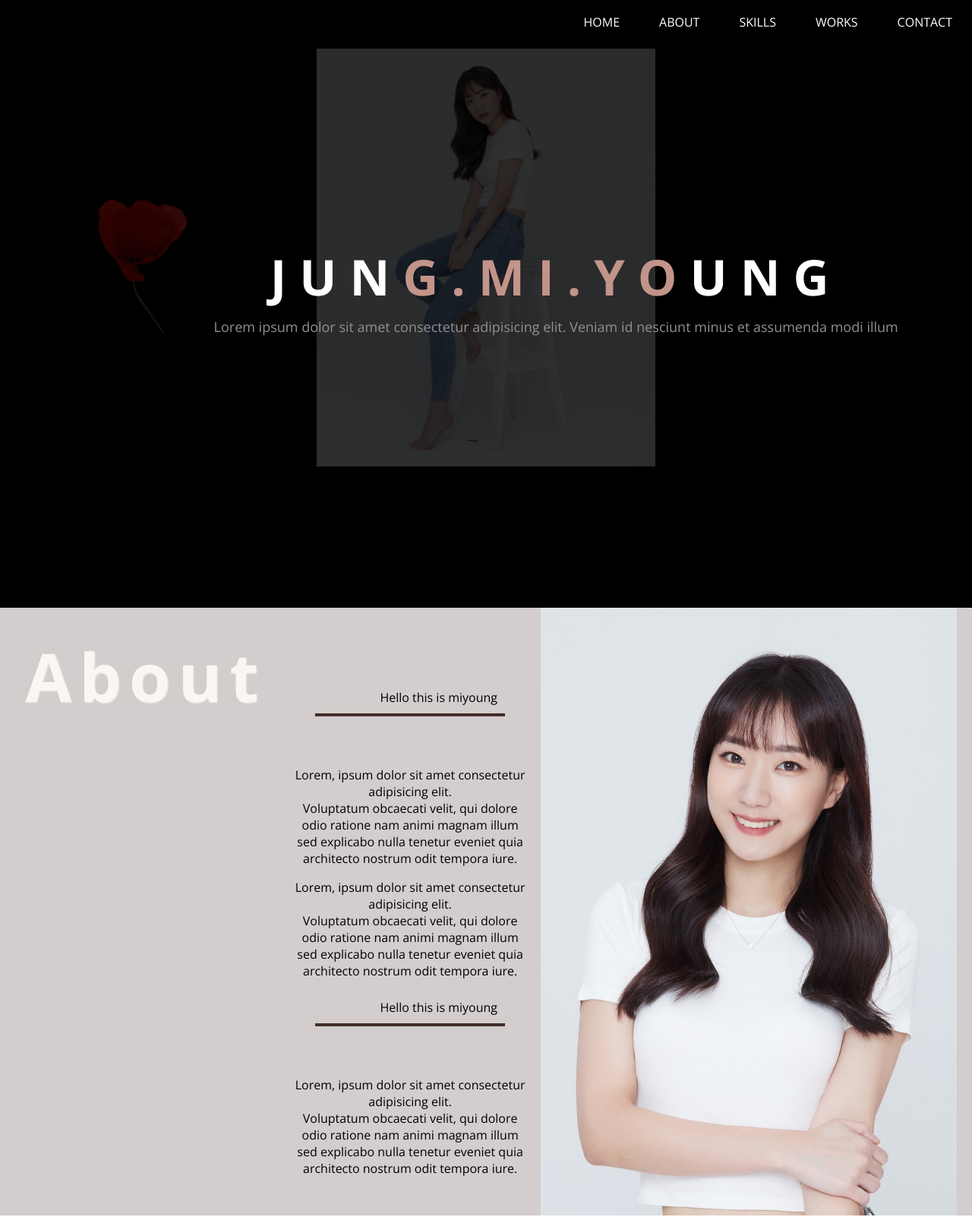
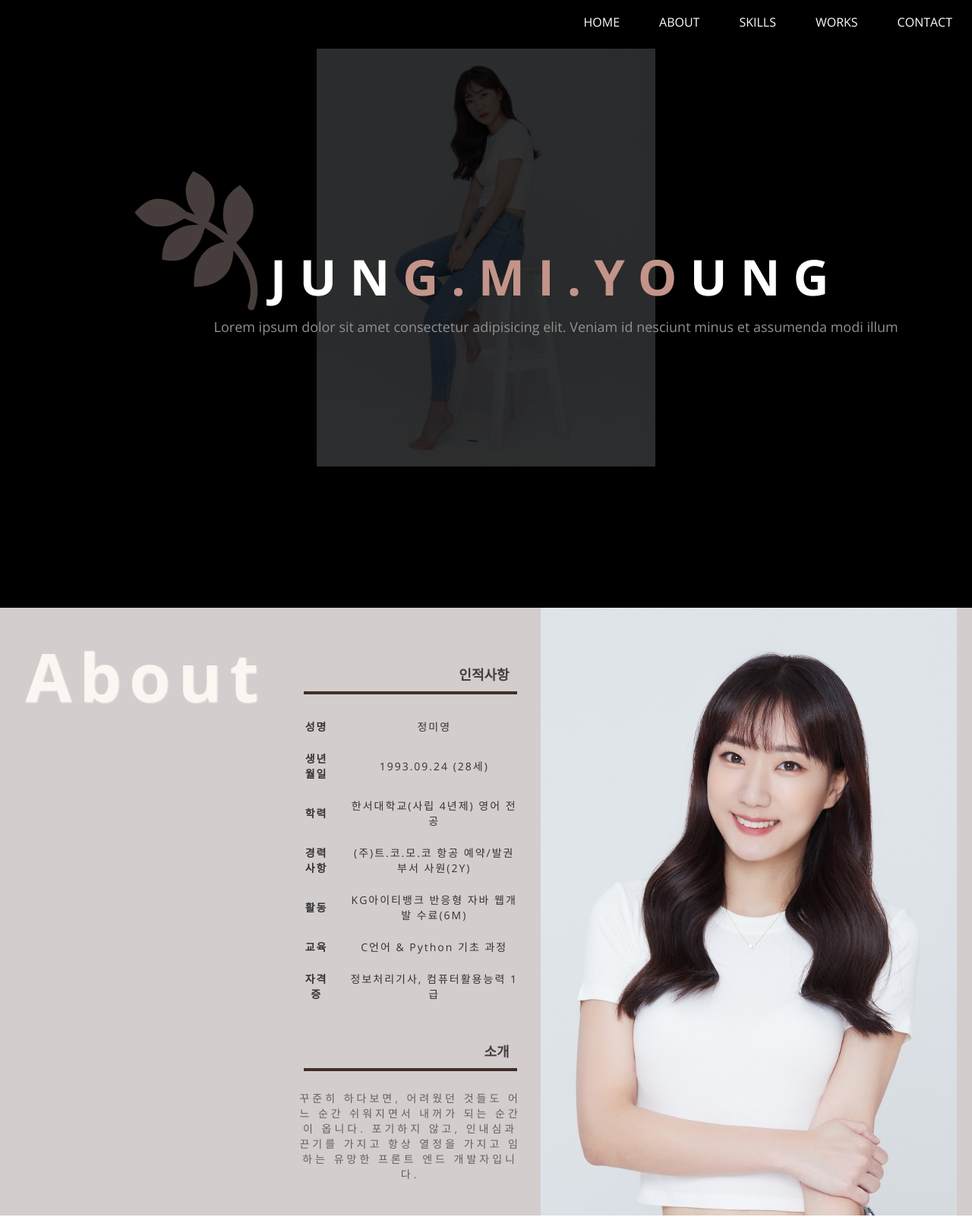
Before and after one commit to lucia-miyoung/my-portfolio, a website: page index.html in a window 1280 px wide. Shown: the top 1602 px of the page at 76% size. Drawn offline with nearby package versions, Linux system fonts and the light colour scheme.

Commit message:
Final touch

```diff
--- a/css/index.css
+++ b/css/index.css
@@ -167,12 +167,16 @@ color:var(--color-dark-pink);
     color:var(--color-dark-gray);
 }
 
-.home__detail img.home__icon {
+.home__detail .home__icon {
     position: absolute;
     bottom:0;
     left:0;
-    transform:translate(-50%, 0%) rotate(-60deg);
-    opacity: 0.2;
+    transform:translate(-60%, 0%) rotate(-70deg);
+    opacity: 0.3;
+    font-size: 200px;
+    /* color: var(--color-dark-green); */
+    color:var(--color-light-pink);
+
 
 }
 
@@ -213,17 +217,57 @@ color:var(--color-dark-pink);
 
 
 .about__description {
-    padding:0 16px 35px 0;
+    padding:0 16px 20px 0;
+
 }
 
 .about__smalltalk {
     text-align: right;
     display:inline-block;
-    margin-bottom:50px;
-    width: 80%;
+    margin-bottom:20px;
+    width: 90%;
     border-bottom:4px solid var(--color-chocolate);
     padding: 10px;
+    font-weight: var(--weight-semi-bold);
+    color:var(--color-deep-gray);
+    font-size: 18px;
+    margin-top:20px;
 }
+
+.about__description p {
+    margin:0 0 20px 0;
+    font-size: 14px;
+    padding: 5px;
+    letter-spacing: 4px;
+    color:var(--color-gray);
+}
+
+.about__description table a {
+    color: var(--color-cream);
+}
+.about__description table{
+    margin-bottom: 10px;
+    width:100%;
+    color:var(--color-black);
+    font-size: 14px;
+    letter-spacing: 2px;
+
+}
+
+.about__description table tr td {
+    padding:10px;
+    /* border:1px solid blue; */
+}
+
+.about__description table tr td:first-child {
+ font-weight: var(--weight-bold);
+ width: 20%;
+}
+
+.about__description table tr td:last-child {
+ width: 80%;
+
+ }
 
 .about__avatar {
     width: 65%;
@@ -284,7 +328,9 @@ color:var(--color-dark-pink);
     opacity: 0.9;
     position: relative;
     margin:0 7px 7px 0;
-    border:2px solid gray;
+    border:1px solid var(--color-beige);
+    background-color: var(--color-cream);
+    border-radius: 10px;
 
 }
 
@@ -317,7 +363,7 @@ color:var(--color-dark-pink);
     height:100%;
     width:0%;
     background-color: var(--color-yellow);
-    transition: all 600ms ease-in;
+    transition: all 1500ms ease-in;
 }
 
 .skill span {
@@ -327,7 +373,7 @@ color:var(--color-dark-pink);
     font-size:13px;
     visibility: hidden;
     transform: translate(0,-100%);
-    transition: transform 600ms ease-in-out;
+    transition: transform 1500ms ease-in-out;
 }
 
 .skill span.visible {
@@ -447,9 +493,6 @@ color:var(--color-dark-pink);
     border: 1px solid var(--color-cream);
 }
 
-.project__modal {
-
-}
 
 /* contact */
 .contact {
@@ -495,9 +538,16 @@ color:var(--color-dark-pink);
     color:var(--color-cream);
 }
 
-.contact__detail i {
-    font-size: 80px;
+.contact__i {
+    display: flex;
+    justify-content: center;
+    font-size: 50px;
+    color: var(--color-gray);
 
+}
+
+.contact__i i {
+    padding: 0 15px;
 }
 
 .contact__detail p {
@@ -514,9 +564,12 @@ color:var(--color-dark-pink);
     align-items: center;
 }
 
+.contact__email, .contact__phone{
+    font-size: 15px;
+}
+
 .contact__detail > div span {
 width: 40%;
-font-size: calc(var(--font-regular) + 1px);
 }
 
 .contact__detail > div input {
@@ -526,11 +579,12 @@ font-size: calc(var(--font-regular) + 1px);
     border:none;
     border-radius: 4px;
     padding-left: 20px;
-    font-size: var(--font-regular);
     cursor: default;
     user-select: none;
-    background-color: var(--color-cream);
     letter-spacing: 2px;
+    color:var(--color-cream);
+    background-color: transparent;
+    font-size: 15px;
 }
 
 .contact__icon {
@@ -539,4 +593,8 @@ font-size: calc(var(--font-regular) + 1px);
     bottom:0;
     left:0;
     width: 60%;
+    font-size: 400px;
+    z-index: -1;
+    color:var(--color-light-pink);
+    opacity: 0.4;
 }
--- a/index.html
+++ b/index.html
@@ -40,7 +40,10 @@
           >Lorem ipsum dolor sit amet consectetur adipisicing elit. Veniam id
           nesciunt minus et assumenda modi illum
         </span>
-        <img class="home__icon" src="images/flower.png" alt="" />
+        <!-- <img class="home__icon" src="images/flower.png" alt="" /> -->
+        <span class="home__icon"/>
+        <i class="fab fa-pagelines"></i>
+        </span>
       </div>
     </section>
     <section class="about" id="section">
@@ -48,25 +51,43 @@
         <span class="about__title">About</span>
         <div class="about__image">
           <div class="about__description">
-            <span class="about__smalltalk">Hello this is miyoung</span>
+            <span class="about__smalltalk"> 인적사항</span>
+
+            <table>
+              <tr>
+                <td>성명</td>
+                <td>정미영</td>
+              </tr>
+              <tr>
+                <td>생년월일</td>
+                <td>1993.09.24 (28세)</td>
+              </tr>
+              <tr>
+                <td>학력</td>
+                <td>한서대학교(사립 4년제) 영어 전공</td>
+              </tr>
+              <tr>
+                <td>경력사항</td>
+                <td>(주)트.코.모.코 항공 예약/발권부서 사원(2Y)</td>
+              </tr>
+              <tr>
+                <td>활동</td>
+                <td>KG아이티뱅크 반응형 자바 웹개발 수료(6M)</td>
+              </tr>
+              <tr>
+                <td>교육</td>
+                <td>C언어 & Python 기초 과정</td>
+              </tr>
+              <tr>
+                <td>자격증</td>
+                <td>정보처리기사, 컴퓨터활용능력 1급</td>
+              </tr>
+            </table>
+            <span class="about__smalltalk">소개</span>
             <p>
-              Lorem, ipsum dolor sit amet consectetur adipisicing elit.<br />
-              Voluptatum obcaecati velit, qui dolore odio ratione nam animi
-              magnam illum <br />sed explicabo nulla tenetur eveniet quia
-              architecto nostrum odit tempora iure.
-            </p>
-            <p>
-              Lorem, ipsum dolor sit amet consectetur adipisicing elit.<br />
-              Voluptatum obcaecati velit, qui dolore odio ratione nam animi
-              magnam illum <br />sed explicabo nulla tenetur eveniet quia
-              architecto nostrum odit tempora iure.
-            </p>
-            <span class="about__smalltalk">Hello this is miyoung</span>
-            <p>
-              Lorem, ipsum dolor sit amet consectetur adipisicing elit.<br />
-              Voluptatum obcaecati velit, qui dolore odio ratione nam animi
-              magnam illum <br />sed explicabo nulla tenetur eveniet quia
-              architecto nostrum odit tempora iure.
+              꾸준히 하다보면, 어려웠던 것들도 어느 순간 쉬워지면서 내꺼가 되는
+              순간이 옵니다. 포기하지 않고, 인내심과 끈기를 가지고 항상 열정을
+              가지고 임하는 유망한 프론트 엔드 개발자입니다.
             </p>
           </div>
           <div class="about__avatar">
@@ -174,7 +195,9 @@
       <span class="contact__title"> CONTACT </span>
       <div class="contact__detail">
         <p>For more MIYOUNG, why don't you contact here.</p>
-        <i class="far fa-id-card"></i>
+        <div class="contact__i">
+        <i class="far fa-envelope"></i><i class="fas fa-phone"></i>
+        </div>
         <div class="contact__email">
           <span>E-MAIL</span>
           <input type="text" value="myjung93a@gmail.com" readonly />
@@ -184,8 +207,10 @@
           <input type="text" value="010-3956-8377" readonly />
         </div>
       </div>
-      <img class="contact__icon" src="images/flower-icon.png" alt="" />
-    </section>
+      <span class="contact__icon">
+        <i class="fab fa-pagelines"></i>
+        </span>
+      </section>
     <!-- </section> -->
   </body>
 </html>
--- a/js/index.js
+++ b/js/index.js
@@ -11,6 +11,8 @@ navbarBtn.addEventListener("click", (event) => {
 const navbar = document.querySelector("#navbar");
 const about = document.querySelector(".about");
 const aboutRect = about.getBoundingClientRect().top - 4;
+const skillSection = document.querySelector(".skills").getBoundingClientRect()
+  .top;
 
 document.addEventListener("scroll", () => {
   if (window.scrollY > aboutRect) {
@@ -29,11 +31,27 @@ skillList.addEventListener("click", (e) => {
       ".skill__value"
     );
     skillValue.style.width = span.textContent;
+    skillValue.style.transition = "all 600ms ease-in";
+    span.style.transition = "all 600ms ease-in";
     span.classList.add("visible");
   }
 });
 
-// const skills = document.querySelector(".skills");
-// const skillsRect = skills.getBoundingClientRect();
+const skills = document.querySelector(".skills");
+const navClick = document.querySelector(".navbar__items");
 
-// function onIncreaseValue() {}
+navClick.addEventListener("click", (e) => {
+  const skillClick = e.target.textContent;
+  if (skillClick === "SKILLS") {
+    appearValue();
+  }
+});
+
+function appearValue() {
+  const spans = skillList.querySelectorAll("span");
+  const skillValues = document.querySelectorAll(".skill__value");
+  skillValues.forEach((value, index) => {
+    skillValues[index].style.width = spans[index].textContent;
+    spans[index].classList.add("visible");
+  });
+}
```
Also changed, not shown: package.json (added, +24 -0 lines), 1 other file.
